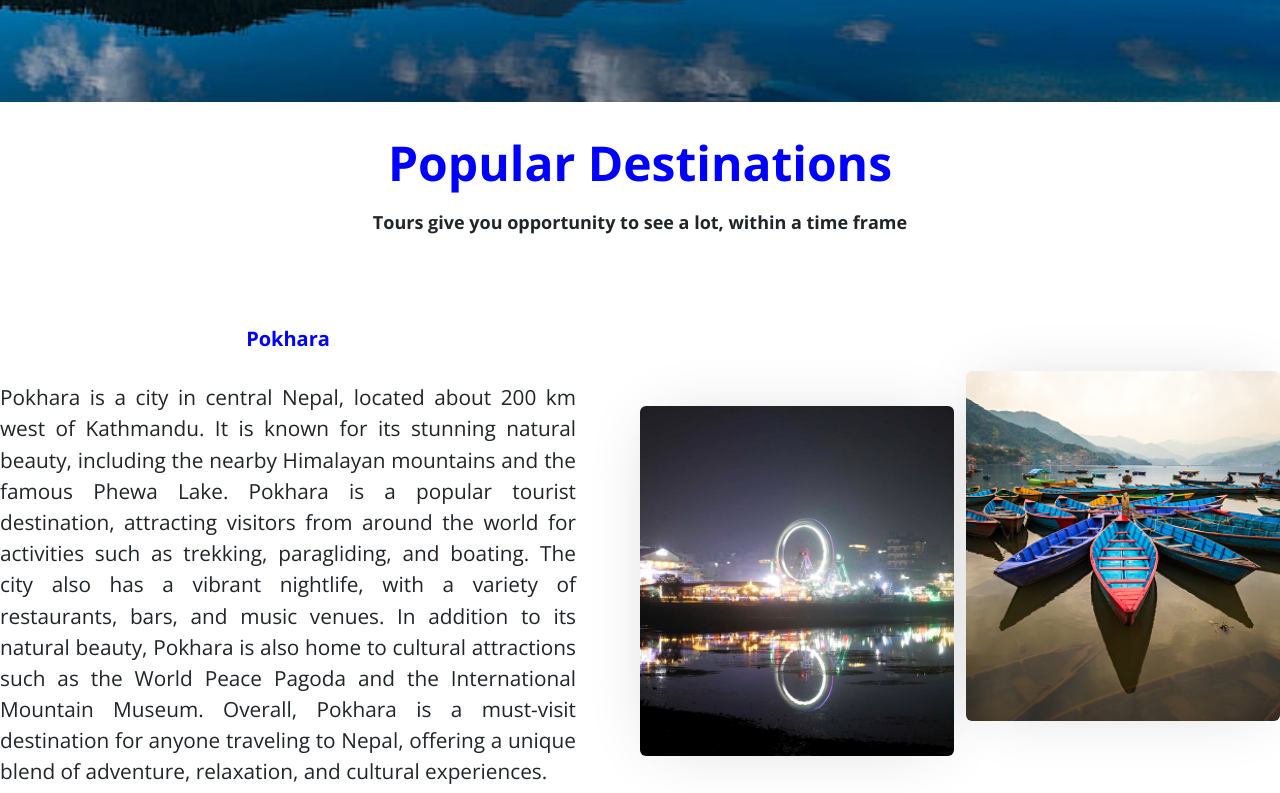
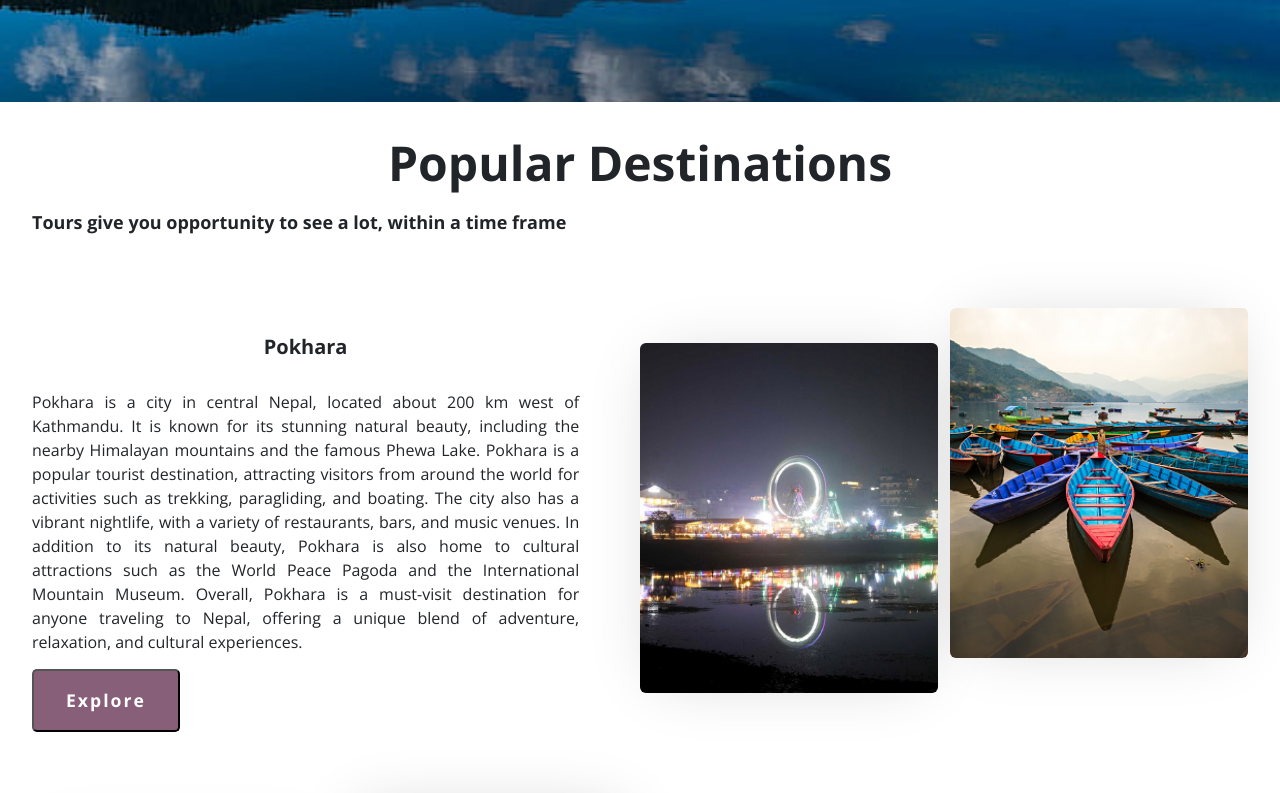
Before and after one commit to panteliza/hotelya, a React (Create React App) app in the folder client/: page /explore in a window 1280 px wide. Shown: the part 458-1251 px from the top of the page. Built offline with nearby package versions, Linux system fonts and the light colour scheme.

Commit message:
Update destination.css

```diff
--- a/client/src/components/destination/destination.css
+++ b/client/src/components/destination/destination.css
@@ -1,29 +1,20 @@
-.destinaton{
-    margin: 4rem 6rem;
+.destination {
+    margin: 2rem 2rem 3rem 2rem; /* top right bottom left */
+  }
 
-
-}
 .destination h1{
     font-size:3rem;
     text-align:center;
     margin-top: 2rem;
-    color: blue;
 }
-.destination h3{
-
-    text-align:center;
-    margin-top: 1rem;
-
+.destination p{
+    text-align: center;
 }
-/* .destination p{
-    text-align: center;
-    font-size:1.2rem;
-} */
 .first-des{
     display:flex;
     align-items: center;
     justify-content: space-between;
-    margin-top: 4rem;
+    margin-top: 4.5rem;
 }
 .second-des{
     display:flex;
@@ -44,14 +35,12 @@
     padding-left: 1 rem;
     padding-right: 2 rem;
     text-align:center;
-    color: blue;
 }
 .des-text p{
     text-align: justify;
   text-justify: inter-word;
   padding-left: 5 rem;
   padding-right: 1 rem;
-  font-size:1.3rem;
 }
 .des-text button{
 
```
